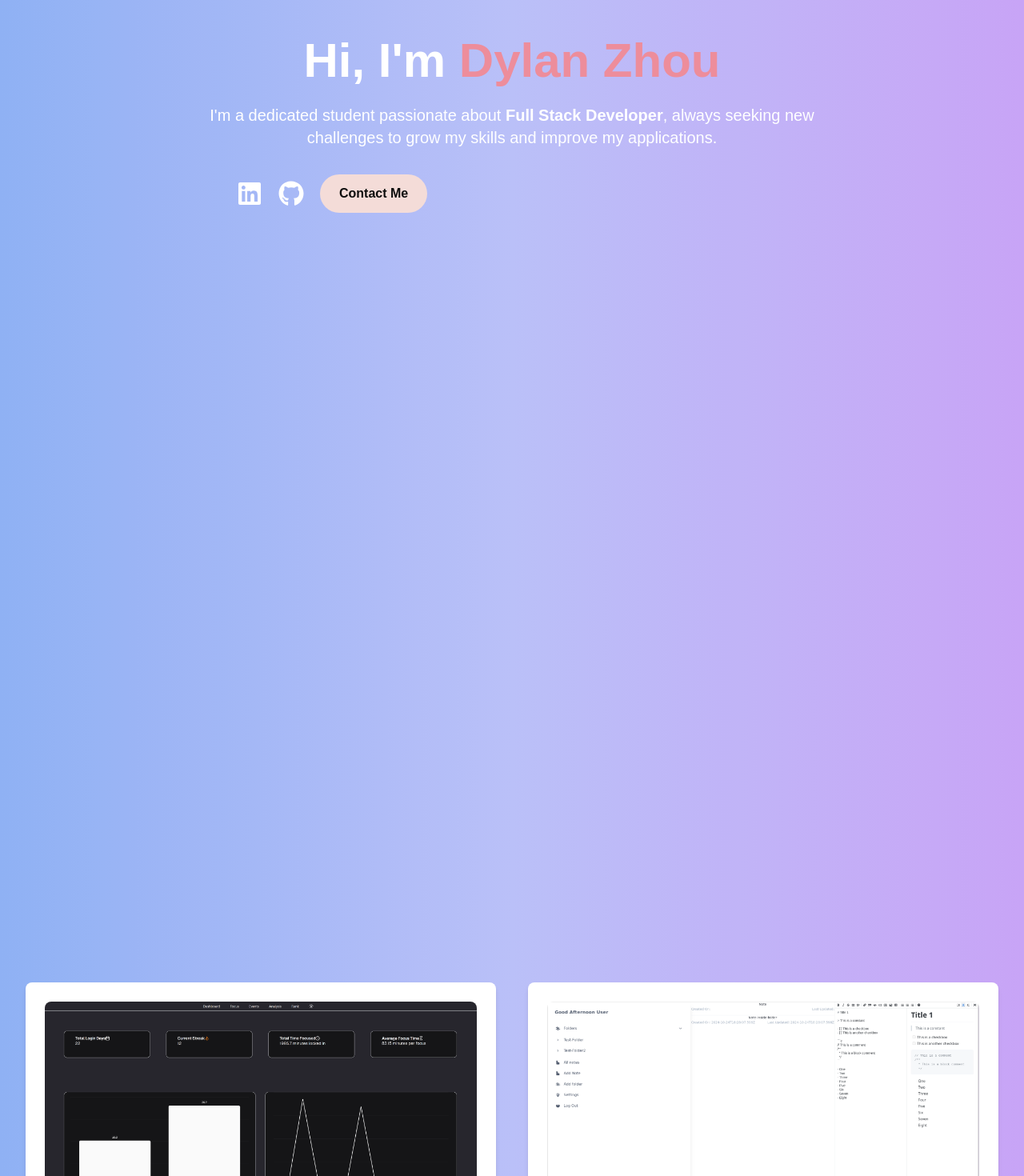
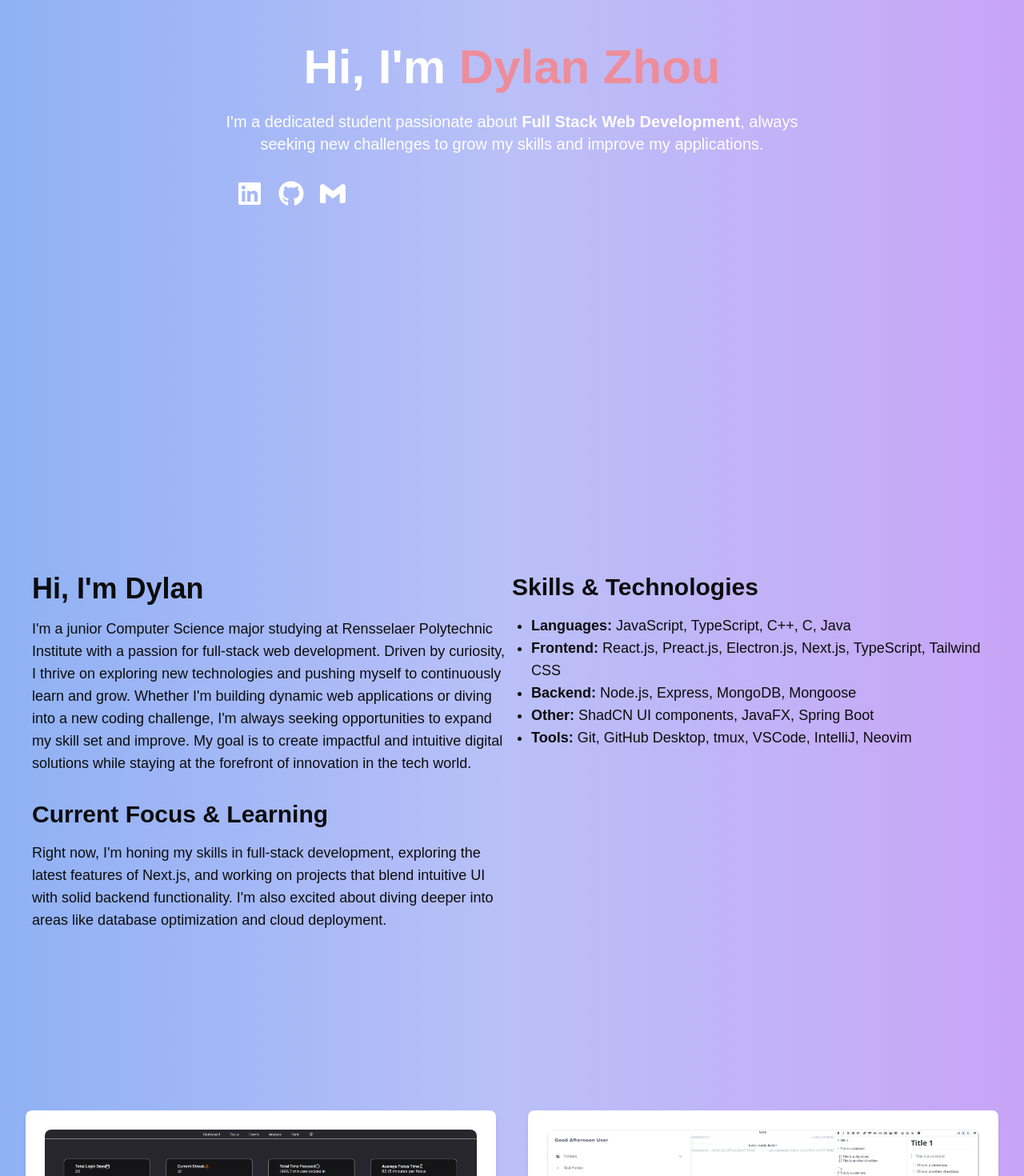
Before and after one commit to Aeonoi/Aeonoi.github.io, a Next.js app: page / in a window 1280 px wide. Shown: the part 300-1770 px from the top of the page at 80% size. Built offline with nearby package versions, Linux system fonts and the light colour scheme.

Commit message:
style(style): add style for fade in when launching the site

```diff
--- a/components/about.tsx
+++ b/components/about.tsx
@@ -1,14 +1,99 @@
+"use client";
 import Background from "./background";
 
 const About: React.FC = () => {
   return (
-    <main id="about">
-      <Background styles="h-[80vh] flex items-center justify-center">
-        <div className="relative z-10 text-center text-white max-w-3xl">
-          <div className="flex justify-center items-center flex-wrap gap-8 mt-8">
-            {/* TODO: Display skills */}
-            {/* TODO: Display a quick about me */}
-          </div>
+    <main id="about" className="animate-fadeIn">
+      <Background styles="h-screen flex items-center">
+        {/* <div className="grid grid-cols-2 text-black max-w-4xl mx-auto p-6"> */}
+        <div className="grid grid-cols-2 text-black justify-items-end mx-auto p-10">
+          <section className="mb-8 max-w-3xl">
+            <h1 className="text-4xl font-bold mb-4">Hi, I'm Dylan</h1>
+            <p className="text-lg">
+              I'm a junior Computer Science major studying at Rensselaer
+              Polytechnic Institute with a passion for full-stack web
+              development. Driven by curiosity, I thrive on exploring new
+              technologies and pushing myself to continuously learn and grow.
+              Whether I'm building dynamic web applications or diving into a new
+              coding challenge, I'm always seeking opportunities to expand my
+              skill set and improve. My goal is to create impactful and
+              intuitive digital solutions while staying at the forefront of
+              innovation in the tech world.
+            </p>
+          </section>
+
+          <section className="mb-8 max-w-3xl">
+            <h2 className="text-3xl font-semibold mb-4">
+              Skills & Technologies
+            </h2>
+            <ul className="list-disc ml-6 text-lg">
+              <li>
+                <strong>Languages:</strong> JavaScript, TypeScript, C++, C, Java
+              </li>
+              <li>
+                <strong>Frontend:</strong> React.js, Preact.js, Electron.js,
+                Next.js, TypeScript, Tailwind CSS
+              </li>
+              <li>
+                <strong>Backend:</strong> Node.js, Express, MongoDB, Mongoose
+              </li>
+              <li>
+                <strong>Other:</strong> ShadCN UI components, JavaFX, Spring
+                Boot
+              </li>
+              <li>
+                <strong>Tools:</strong> Git, GitHub Desktop, tmux, VSCode,
+                IntelliJ, Neovim
+              </li>
+            </ul>
+          </section>
+
+          <section className="mb-8 max-w-3xl">
+            <h2 className="text-3xl font-semibold mb-4">
+              Current Focus & Learning
+            </h2>
+            <p className="text-lg">
+              Right now, I'm honing my skills in full-stack development,
+              exploring the latest features of Next.js, and working on projects
+              that blend intuitive UI with solid backend functionality. I'm also
+              excited about diving deeper into areas like database optimization
+              and cloud deployment.
+            </p>
+          </section>
+          {/* <div className="grid grid-cols-2 justify-center items-center flex-wrap"> */}
+          {/*   <div className="flex flex-col gap-5"> */}
+          {/*     <div className="min-h-full max-w-full mx-auto p-6 bg-white shadow-md rounded-lg text-black"> */}
+          {/*       <h2 className="text-2xl font-semibold mb-3">Hi, I'm Dylan</h2> */}
+          {/*       <p className="text-base"> */}
+          {/*         I'm a junior Computer Science major studying at Rensselaer */}
+          {/*         Polytechnic Institute with a passion for full-stack web */}
+          {/*         development. Driven by curiosity, I thrive on exploring new */}
+          {/*         technologies and pushing myself to continuously learn and */}
+          {/*         grow. Whether I'm building dynamic web applications or diving */}
+          {/*         into a new coding challenge, I'm always seeking opportunities */}
+          {/*         to expand my skill set and improve. My goal is to create */}
+          {/*         impactful and intuitive digital solutions while staying at the */}
+          {/*         forefront of innovation in the tech world. */}
+          {/*       </p> */}
+          {/*     </div> */}
+          {/*     <div className="min-h-full max-w-full mx-auto p-6 bg-white shadow-md rounded-lg text-black"> */}
+          {/*       <h2 className="text-2xl font-semibold mb-3">Education</h2> */}
+          {/*       <p>GPA: 3.62</p> */}
+          {/*       <p>Major: Computer Science</p> */}
+          {/*       <p>Expected Graduation: May 2026</p> */}
+          {/*       <p>Honors: Deans List</p> */}
+          {/*     </div> */}
+          {/*   </div> */}
+          {/*   <div className="min-h-full max-w-full mx-auto p-6 bg-white shadow-md rounded-lg text-black"> */}
+          {/*     <h2 className="text-2xl font-semibold mb-3">Skills</h2> */}
+          {/*     <div className="flex"> */}
+          {/*       <IoLogoJavascript size={32} /> */}
+          {/*       <SiTypescript size={32} /> */}
+          {/*       <TbBrandCpp size={32} /> */}
+          {/*       <FaJava size={32} /> */}
+          {/*     </div> */}
+          {/*   </div> */}
+          {/* </div> */}
         </div>
       </Background>
     </main>
--- a/components/contact.tsx
+++ b/components/contact.tsx
@@ -34,7 +34,7 @@ const Contact: React.FC = () => {
 
   return (
     <main id="contact">
-      <Background styles="h-screen">
+      <Background styles="h-full">
         <div className="max-w-lg mx-auto p-6 bg-white shadow-md rounded-lg text-black">
           <h2 className="text-2xl font-semibold text-gray-800 mb-6">
             Contact Me
--- a/components/hero.tsx
+++ b/components/hero.tsx
@@ -1,11 +1,11 @@
 import Link from "next/link";
 import Background from "./background";
-import { FaLinkedin } from "react-icons/fa";
-import { FaGithub } from "react-icons/fa";
+import { FaLinkedin, FaGithub } from "react-icons/fa";
+import { SiGmail } from "react-icons/si";
 
 const Hero: React.FC = () => {
   return (
-    <main id="hero">
+    <main id="hero" className="animate-fadeIn">
       <Background styles="h-screen flex items-center justify-center">
         <div className="relative z-10 text-center text-white max-w-3xl">
           <h1 className="text-4xl md:text-6xl font-bold mb-6">
@@ -13,8 +13,8 @@ const Hero: React.FC = () => {
           </h1>
           <p className="text-lg md:text-xl mb-8">
             I'm a dedicated student passionate about{" "}
-            <span className="font-extrabold">Full Stack Developer</span>, always
-            seeking new challenges to grow my skills and improve my
+            <span className="font-extrabold">Full Stack Web Development</span>,
+            always seeking new challenges to grow my skills and improve my
             applications.
           </p>
           <div className="flex">
@@ -25,12 +25,15 @@ const Hero: React.FC = () => {
               <Link href={"https://www.github.com/Aeonoi/"}>
                 <FaGithub size={32} />
               </Link>
-              <Link
-                href="#contact"
-                className="bg-catppuccin_rosewater text-black font-semibold py-3 px-6 rounded-full hover:bg-catppuccin_flamingo transition duration-300"
-              >
-                Contact Me
+              <Link href={"mailto:dzhou527@gmail.com"}>
+                <SiGmail size={32} />
               </Link>
+              {/* <Link */}
+              {/*   href="#contact" */}
+              {/*   className="bg-catppuccin_rosewater text-black font-semibold py-3 px-6 rounded-full hover:bg-catppuccin_flamingo transition duration-300" */}
+              {/* > */}
+              {/*   Contact Me */}
+              {/* </Link> */}
             </div>
           </div>
         </div>
--- a/tailwind.config.ts
+++ b/tailwind.config.ts
@@ -8,6 +8,15 @@ const config: Config = {
   ],
   theme: {
     extend: {
+      keyframes: {
+        fadeIn: {
+          '0%': { opacity: '0' },
+          '100%': { opacity: '1' },
+        },
+      },
+      animation: {
+        fadeIn: 'fadeIn 1.5s ease-in-out',
+      },
       colors: {
         background: "var(--background)",
         foreground: "var(--foreground)",
```
